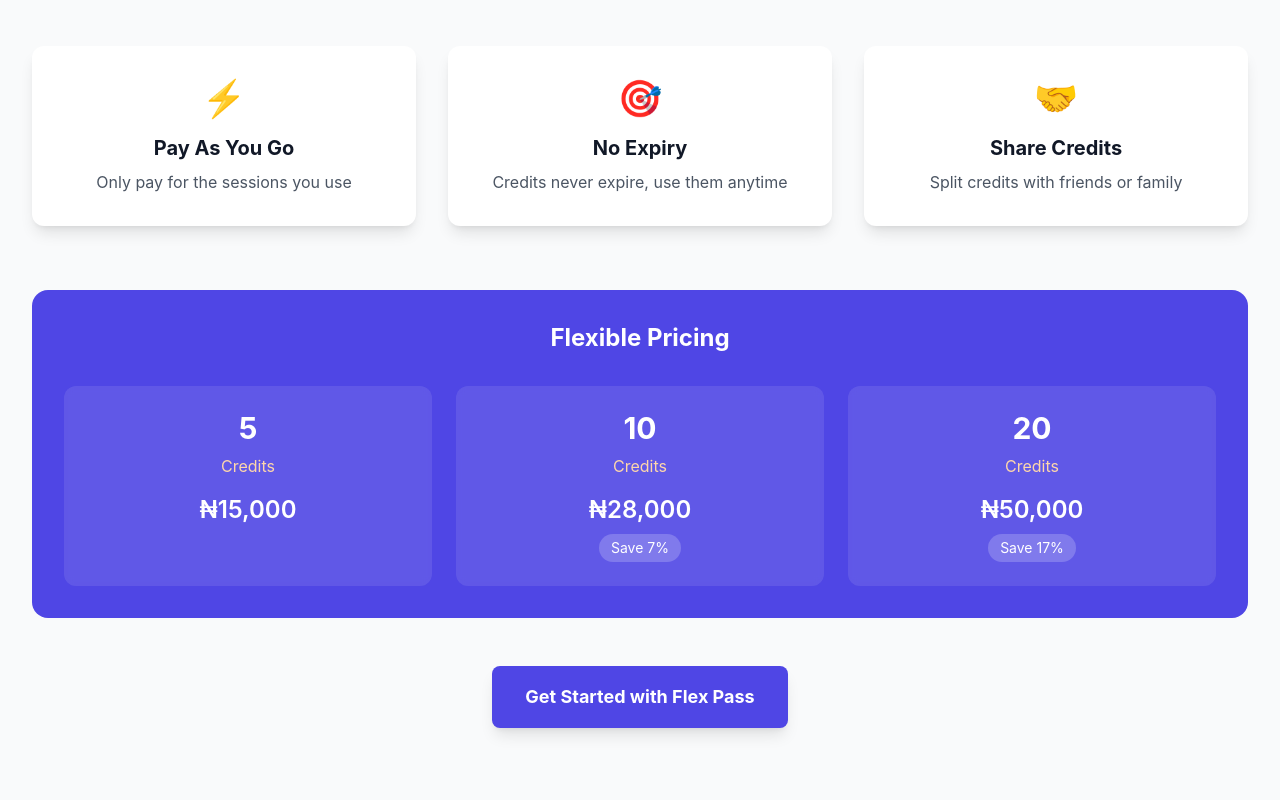
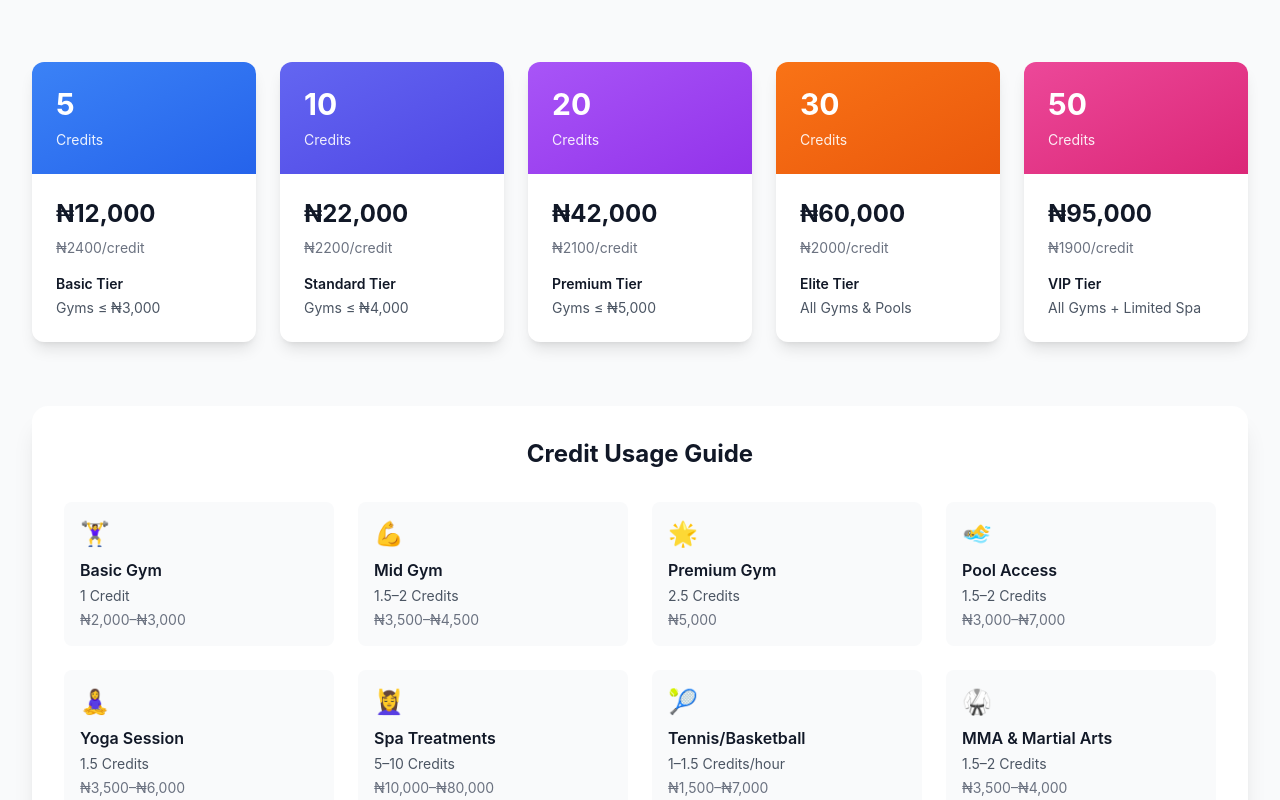
Before and after one commit to Techspareng/fit.access-pitch, a React (Create React App) app: page / in a window 1280 px wide. Shown: the part 3400-4200 px from the top of the page. Built offline with nearby package versions, Linux system fonts and the light colour scheme; no server answers.

Commit message:
launched the backend api

```diff
--- a/src/api/adminService.ts
+++ b/src/api/adminService.ts
@@ -1,7 +1,7 @@
 import axios, { InternalAxiosRequestConfig } from 'axios';
 import { WaitlistEntry, VenueRegistration } from '../types/adminTypes';
 
-const baseURL = process.env.REACT_APP_API_URL || 'http://localhost:8000/api';
+const baseURL = process.env.REACT_APP_API_URL || 'https://pitch-backend-o5lx.onrender.com/api';
 
 const adminClient = axios.create({
   baseURL,
--- a/src/api/partnerService.ts
+++ b/src/api/partnerService.ts
@@ -1,6 +1,6 @@
 import axios from 'axios';
 
-const baseURL = process.env.REACT_APP_API_URL || 'http://localhost:8000/api';
+const baseURL = process.env.REACT_APP_API_URL || 'https://pitch-backend-o5lx.onrender.com/api';
 
 interface PartnerVenueData {
   venueName: string;
--- a/src/api/waitlistService.ts
+++ b/src/api/waitlistService.ts
@@ -1,6 +1,6 @@
 import axios from 'axios';
 
-const baseURL = 'http://localhost:8000/api';
+const baseURL = 'https://pitch-backend-o5lx.onrender.com/api';
 
 export interface WaitlistFormData {
   name: string;
--- a/src/pages/Home.tsx
+++ b/src/pages/Home.tsx
@@ -3,6 +3,7 @@ import { useNavigate } from 'react-router-dom';
 import { motion, AnimatePresence } from 'framer-motion';
 import { useInView } from 'react-intersection-observer';
 import { Link } from 'react-router-dom';
+
 const Home: React.FC = () => {
   const [isMobileMenuOpen, setIsMobileMenuOpen] = useState(false);
   const navigate = useNavigate();
@@ -150,10 +151,103 @@ const Home: React.FC = () => {
     }
   ];
 
-  const pricingTiers = [
-    { credits: 5, price: 15000, savings: '0%' },
-    { credits: 10, price: 28000, savings: '7%' },
-    { credits: 20, price: 50000, savings: '17%' }
+  const flexCredits = [
+    {
+      credits: 5,
+      price: 12000,
+      costPerCredit: 2400,
+      tier: 'Basic Tier',
+      access: 'Gyms ≤ ₦3,000',
+      payout: 1800,
+      color: 'from-blue-500 to-blue-600'
+    },
+    {
+      credits: 10,
+      price: 22000,
+      costPerCredit: 2200,
+      tier: 'Standard Tier',
+      access: 'Gyms ≤ ₦4,000',
+      payout: 2000,
+      color: 'from-indigo-500 to-indigo-600'
+    },
+    {
+      credits: 20,
+      price: 42000,
+      costPerCredit: 2100,
+      tier: 'Premium Tier',
+      access: 'Gyms ≤ ₦5,000',
+      payout: 2000,
+      color: 'from-purple-500 to-purple-600'
+    },
+    {
+      credits: 30,
+      price: 60000,
+      costPerCredit: 2000,
+      tier: 'Elite Tier',
+      access: 'All Gyms & Pools',
+      payout: 1900,
+      color: 'from-orange-500 to-orange-600'
+    },
+    {
+      credits: 50,
+      price: 95000,
+      costPerCredit: 1900,
+      tier: 'VIP Tier',
+      access: 'All Gyms + Limited Spa',
+      payout: 1800,
+      color: 'from-pink-500 to-pink-600'
+    }
+  ];
+
+  const creditUsage = [
+    {
+      type: 'Basic Gym',
+      credits: '1 Credit',
+      priceRange: '₦2,000–₦3,000',
+      icon: '🏋️‍♀️'
+    },
+    {
+      type: 'Mid Gym',
+      credits: '1.5–2 Credits',
+      priceRange: '₦3,500–₦4,500',
+      icon: '💪'
+    },
+    {
+      type: 'Premium Gym',
+      credits: '2.5 Credits',
+      priceRange: '₦5,000',
+      icon: '🌟'
+    },
+    {
+      type: 'Pool Access',
+      credits: '1.5–2 Credits',
+      priceRange: '₦3,000–₦7,000',
+      icon: '🏊‍♂️'
+    },
+    {
+      type: 'Yoga Session',
+      credits: '1.5 Credits',
+      priceRange: '₦3,500–₦6,000',
+      icon: '🧘‍♀️'
+    },
+    {
+      type: 'Spa Treatments',
+      credits: '5–10 Credits',
+      priceRange: '₦10,000–₦80,000',
+      icon: '💆‍♀️'
+    },
+    {
+      type: 'Tennis/Basketball',
+      credits: '1–1.5 Credits/hour',
+      priceRange: '₦1,500–₦7,000',
+      icon: '🎾'
+    },
+    {
+      type: 'MMA & Martial Arts',
+      credits: '1.5–2 Credits',
+      priceRange: '₦3,500–₦4,000',
+      icon: '🥋'
+    }
   ];
 
   const partners = [
@@ -174,41 +268,85 @@ const Home: React.FC = () => {
 
   const plans = [
     {
-      type: 'Subscription',
-      price: billingCycle === 'monthly' ? '₦25k-₦80k/mo' : '₦240k-₦768k/yr',
-      venues: '100+',
-      contract: 'None',
+      type: 'Basic',
+      price: '₦22,000/mo',
+      credits: 10,
+      gymRange: '≤ ₦3,000/day',
       features: [
-        'Unlimited access',
-        'Book 7 days in advance',
-        'Bring guests (premium)',
+        '10 credits monthly',
+        'Access to basic gyms only',
+        'No rollover credits',
         'Cancel anytime'
-      ]
+      ],
+      gyms: [
+        'Bodyline Gym',
+        'Elite Physique Gym',
+        'Ultimate Fitness Gym',
+        'FitFam Gym',
+        'Sunshine Gym & Pool'
+      ],
+      highlighted: false,
+      color: 'from-blue-500 to-blue-600'
     },
     {
-      type: 'Flex Pass',
-      price: '₦3k/session',
-      venues: '100+',
-      contract: 'None',
+      type: 'Standard',
+      price: '₦45,000/mo',
+      credits: 20,
+      gymRange: '≤ ₦4,000/day',
       features: [
-        'Pay as you go',
-        'No expiry',
-        'Share credits',
-        'Mix & match venues'
-      ]
+        '20 credits monthly',
+        'Access to standard gyms',
+        'Rollover up to 5 credits',
+        'Cancel anytime'
+      ],
+      gyms: [
+        'All Basic gyms +',
+        'GymNation',
+        'The Gym Abuja',
+        'Zenith Fitness'
+      ],
+      highlighted: true,
+      color: 'from-indigo-500 to-indigo-600'
     },
     {
-      type: 'Traditional Gym',
-      price: '₦20k-₦70k/mo',
-      venues: '1',
-      contract: '6-12 months',
+      type: 'Premium',
+      price: '₦80,000/mo',
+      credits: 35,
+      gymRange: '≤ ₦5,000/day',
       features: [
-        'Single location',
-        'Limited hours',
-        'Long contract',
-        'No flexibility'
+        '35 credits monthly',
+        'Access to premium gyms',
+        'Monthly gym access',
+        'Rollover up to 10 credits'
       ],
-      highlighted: false
+      gyms: [
+        'All Standard gyms +',
+        'Transcorp Hilton Gym',
+        'Movenpick Hotel Gym',
+        'Sheraton Abuja Gym'
+      ],
+      highlighted: false,
+      color: 'from-purple-500 to-purple-600'
+    },
+    {
+      type: 'Elite',
+      price: '₦115,000/mo',
+      credits: 45,
+      gymRange: 'Unrestricted',
+      features: [
+        '45 credits monthly',
+        'Access to all gyms',
+        'Unlimited rollover',
+        'Priority booking'
+      ],
+      gyms: [
+        'All Premium gyms',
+        'Unrestricted access',
+        'VIP facilities',
+        'Hotel gyms included'
+      ],
+      highlighted: false,
+      color: 'from-orange-500 to-orange-600'
     }
   ];
 
@@ -237,6 +375,7 @@ const Home: React.FC = () => {
     navigate(path);
     setIsMobileMenuOpen(false);
   };
+
   const footerLinks = {
     company: [
       { name: 'About', href: '/about' },
@@ -253,6 +392,7 @@ const Home: React.FC = () => {
       { name: 'Partner Login', href: '/partner-login' },
     ],
   };
+
   return (
     <div className="relative w-full">
       <nav className="fixed top-0 left-0 right-0 z-50 bg-white/10 backdrop-blur-md">
@@ -506,6 +646,7 @@ const Home: React.FC = () => {
             </motion.div>
           </div>
         </section>
+
         {/* Problem Section */}
         <section id="problem" className="py-20 bg-gray-50" ref={problemRef}>
           <div className="max-w-7xl mx-auto px-4 sm:px-6 lg:px-8">
@@ -840,74 +981,76 @@ const Home: React.FC = () => {
 
         {/* Flex Pass Section */}
         <section id='flex-pass' ref={flexPassRef} className="py-20 bg-gray-50">
-        <div className="max-w-7xl mx-auto px-4 sm:px-6 lg:px-8">
           <motion.div
             variants={containerVariants}
             initial="hidden"
             animate={flexPassInView ? "visible" : "hidden"}
-            className="text-center"
+            className="max-w-7xl mx-auto px-4 sm:px-6 lg:px-8"
           >
-            <h2 className="text-4xl font-bold mb-4">Flex Pass Benefits</h2>
-            <p className="text-xl text-gray-600 mb-12">Freedom to workout your way</p>
+            <div className="text-center mb-16">
+              <h2 className="text-4xl font-bold mb-4">Flex Credits</h2>
+              <p className="text-xl text-gray-600">Pay as you go with maximum flexibility</p>
+            </div>
 
-            {/* Features Grid */}
-            <div className="grid md:grid-cols-3 gap-8 mb-16">
-              {features.map((feature, index) => (
+            {/* Credit Packages */}
+            <div className="grid md:grid-cols-2 lg:grid-cols-3 xl:grid-cols-5 gap-6 mb-16">
+              {flexCredits.map((pack, index) => (
                 <motion.div
                   key={index}
                   variants={itemVariants}
-                  className="bg-white p-8 rounded-xl shadow-lg"
-                  whileHover={{ scale: 1.05 }}
+                  whileHover={{ scale: 1.03 }}
+                  className="bg-white rounded-xl shadow-lg overflow-hidden"
                 >
-                  <span className="text-4xl mb-4 block">{feature.icon}</span>
-                  <h3 className="text-xl font-bold mb-2">{feature.title}</h3>
-                  <p className="text-gray-600">{feature.description}</p>
+                  <div className={`bg-gradient-to-br ${pack.color} p-6 text-white`}>
+                    <div className="text-3xl font-bold mb-2">{pack.credits}</div>
+                    <div className="text-sm opacity-90">Credits</div>
+                  </div>
+                  <div className="p-6">
+                    <div className="text-2xl font-bold mb-2">₦{pack.price.toLocaleString()}</div>
+                    <div className="text-sm text-gray-500 mb-4">₦{pack.costPerCredit}/credit</div>
+                    <div className="text-sm">
+                      <div className="font-semibold mb-1">{pack.tier}</div>
+                      <div className="text-gray-600">{pack.access}</div>
+                    </div>
+                  </div>
                 </motion.div>
               ))}
             </div>
 
-            {/* Pricing Tiers */}
-            <motion.div
-              variants={itemVariants}
-              className="bg-indigo-600 rounded-2xl p-8 text-white"
-            >
-              <h3 className="text-2xl font-bold mb-8">Flexible Pricing</h3>
-              <div className="grid md:grid-cols-3 gap-6">
-                {pricingTiers.map((tier, index) => (
+            {/* Credit Usage Guide */}
+            <div className="bg-white rounded-2xl shadow-xl p-8">
+              <h3 className="text-2xl font-bold mb-8 text-center">Credit Usage Guide</h3>
+              <div className="grid sm:grid-cols-2 md:grid-cols-3 lg:grid-cols-4 gap-6">
+                {creditUsage.map((item, index) => (
                   <motion.div
                     key={index}
-                    whileHover={{ scale: 1.03 }}
-                    className="bg-white/10 p-6 rounded-xl backdrop-blur-sm"
+                    variants={itemVariants}
+                    className="p-4 rounded-lg bg-gray-50"
                   >
-                    <div className="text-center">
-                      <h4 className="text-3xl font-bold mb-2">{tier.credits}</h4>
-                      <p className="text-orange-200 mb-4">Credits</p>
-                      <div className="text-2xl font-semibold mb-2">
-                        ₦{tier.price.toLocaleString()}
-                      </div>
-                      {tier.savings !== '0%' && (
-                        <div className="bg-white/20 rounded-full px-3 py-1 text-sm inline-block">
-                          Save {tier.savings}
-                        </div>
-                      )}
-                    </div>
+                    <span className="text-2xl mb-2 block">{item.icon}</span>
+                    <h4 className="font-semibold mb-1">{item.type}</h4>
+                    <p className="text-sm text-gray-600 mb-1">{item.credits}</p>
+                    <p className="text-sm text-gray-500">{item.priceRange}</p>
                   </motion.div>
                 ))}
               </div>
-            </motion.div>
+            </div>
 
             {/* CTA Button */}
+            <motion.div
+              variants={itemVariants}
+              className="text-center mt-12"
+            >
               <motion.button
-  variants={itemVariants}
-  onClick={() => navigate('/waitlist')}
-  className="mt-12 bg-indigo-600 text-white hover:bg-indigo-700 px-8 py-4 rounded-lg font-bold text-lg shadow-lg transition-colors"
                 whileHover={{ scale: 1.05 }}
                 whileTap={{ scale: 0.95 }}
+                onClick={() => navigate('/waitlist')}
+                className="bg-indigo-600 text-white px-8 py-4 rounded-lg font-bold text-lg"
               >
-  Get Started with Flex Pass
+                Start with Flex Credits
               </motion.button>
             </motion.div>
-        </div>
+          </motion.div>
         </section>
 
         {/* Venue Partners Section */}
@@ -1068,72 +1211,72 @@ const Home: React.FC = () => {
             className="max-w-7xl mx-auto px-4 sm:px-6 lg:px-8"
           >
             <div className="text-center mb-12">
-            <h2 className="text-4xl font-bold mb-6">Pick Your Freedom</h2>
-
-            {/* Billing Cycle Toggle */}
-            <div className="inline-flex items-center bg-white p-1 rounded-lg shadow-sm mb-8">
-              {['monthly', 'annual'].map((cycle) => (
-                <motion.button
-                  key={cycle}
-                  whileHover={{ scale: 1.05 }}
-                  whileTap={{ scale: 0.95 }}
-                  onClick={() => setBillingCycle(cycle as 'monthly' | 'annual')}
-                  className={`px-8 py-2 mx-4 rounded-md transition-colors ${
-                    billingCycle === cycle
-                      ? 'bg-indigo-500 text-white'
-                      : 'bg-indigo-500 text-white hover:text-white'
-                  }`}
-                >
-                  {cycle.charAt(0).toUpperCase() + cycle.slice(1)}
-                </motion.button>
-              ))}
-            </div>
+              <h2 className="text-4xl font-bold mb-6">Choose Your Plan</h2>
+              <p className="text-xl text-gray-600">Access the best gyms in Abuja with flexible credits</p>
             </div>
 
             {/* Pricing Cards */}
-          <div className="grid md:grid-cols-3 gap-8">
-            {plans.map((plan, index) => (
+            <div className="grid md:grid-cols-2 lg:grid-cols-4 gap-8">
+              {plans.map((plan) => (
                 <motion.div
                   key={plan.type}
                   variants={containerVariants}
                   whileHover={{ scale: 1.03 }}
-                className={`bg-white p-8 rounded-2xl shadow-lg ${
-                  plan.type === 'Flex Pass' ? 'border-2 border-indigo-500' : ''
+                  className={`bg-white rounded-2xl shadow-xl overflow-hidden ${
+                    plan.highlighted ? 'ring-2 ring-indigo-500' : ''
                   }`}
                 >
-                <div className="text-center mb-6">
-                  <h3 className="text-2xl font-bold mb-4">{plan.type}</h3>
-                  <p className="text-3xl font-bold text-indigo-600 mb-2">
-                    {plan.price}
-                  </p>
-                  <p className="text-gray-600 mb-4">{plan.venues} venues</p>
-                  <p className="text-sm text-gray-500">
-                    {plan.contract === 'None' ? 'No contract' : plan.contract}
-                  </p>
+                  {/* Plan Header */}
+                  <div className={`p-6 bg-gradient-to-br ${plan.color} text-white`}>
+                    <h3 className="text-xl font-bold mb-2">{plan.type}</h3>
+                    <div className="text-3xl font-bold mb-2">{plan.price}</div>
+                    <p className="text-sm opacity-90">{plan.credits} credits monthly</p>
                   </div>
 
-                <ul className="space-y-4 mb-8">
+                  {/* Plan Features */}
+                  <div className="p-6 space-y-4">
+                    <div className="pb-4 border-b border-gray-200">
+                      <p className="text-sm text-gray-600">Gym Range:</p>
+                      <p className="font-semibold">{plan.gymRange}</p>
+                    </div>
+
+                    <ul className="space-y-3">
                       {plan.features.map((feature, i) => (
                         <li key={i} className="flex items-center gap-2">
-                      <span className="text-orange-500">✓</span>
+                          <svg className="w-5 h-5 text-green-500" fill="none" stroke="currentColor" viewBox="0 0 24 24">
+                            <path strokeLinecap="round" strokeLinejoin="round" strokeWidth={2} d="M5 13l4 4L19 7" />
+                          </svg>
                           <span className="text-gray-600">{feature}</span>
                         </li>
                       ))}
                     </ul>
 
+                    {/* Available Gyms */}
+                    <div className="pt-4 border-t border-gray-200">
+                      <p className="font-semibold mb-2">Available Gyms:</p>
+                      <ul className="space-y-2">
+                        {plan.gyms.map((gym, i) => (
+                          <li key={i} className="text-sm text-gray-600">{gym}</li>
+                        ))}
+                      </ul>
+                    </div>
+                  </div>
+
+                  {/* CTA Button */}
+                  <div className="p-6 bg-gray-50">
                     <motion.button
                       whileHover={{ scale: 1.05 }}
                       whileTap={{ scale: 0.95 }}
+                      onClick={() => navigate('/waitlist')}
                       className={`w-full py-3 rounded-lg font-semibold ${
-                    plan.type === 'Traditional Gym'
-                      ? 'bg-gray-100 text-gray-600'
-                      : 'bg-indigo-600 text-white hover:bg-indigo-600'
+                        plan.highlighted
+                          ? 'bg-indigo-600 text-white hover:bg-indigo-700'
+                          : 'bg-gray-900 text-white hover:bg-gray-800'
                       }`}
                     >
-                  {plan.type === 'Traditional Gym'
-                    ? 'Compare Savings'
-                    : 'Start Free Trial'}
+                      Get Started
                     </motion.button>
+                  </div>
                 </motion.div>
               ))}
             </div>
@@ -1201,6 +1344,7 @@ const Home: React.FC = () => {
             </motion.div>
           </motion.div>
         </section>
+
         <footer className="bg-white text-indigo-600 shadow-md">
           <div className="max-w-7xl mx-auto px-4 sm:px-6 lg:px-8 py-12">
             <div className="grid grid-cols-1 md:grid-cols-2 lg:grid-cols-4 gap-8">
--- a/src/services/authService.ts
+++ b/src/services/authService.ts
@@ -1,6 +1,6 @@
 import axios from 'axios';
 
-const baseURL = process.env.REACT_APP_API_URL || 'http://localhost:8000/api';
+const baseURL = process.env.REACT_APP_API_URL || 'https://pitch-backend-o5lx.onrender.com/api';
 
 interface LoginCredentials {
   username: string;
```
Lines whose indentation alone changed are shown as unchanged.
